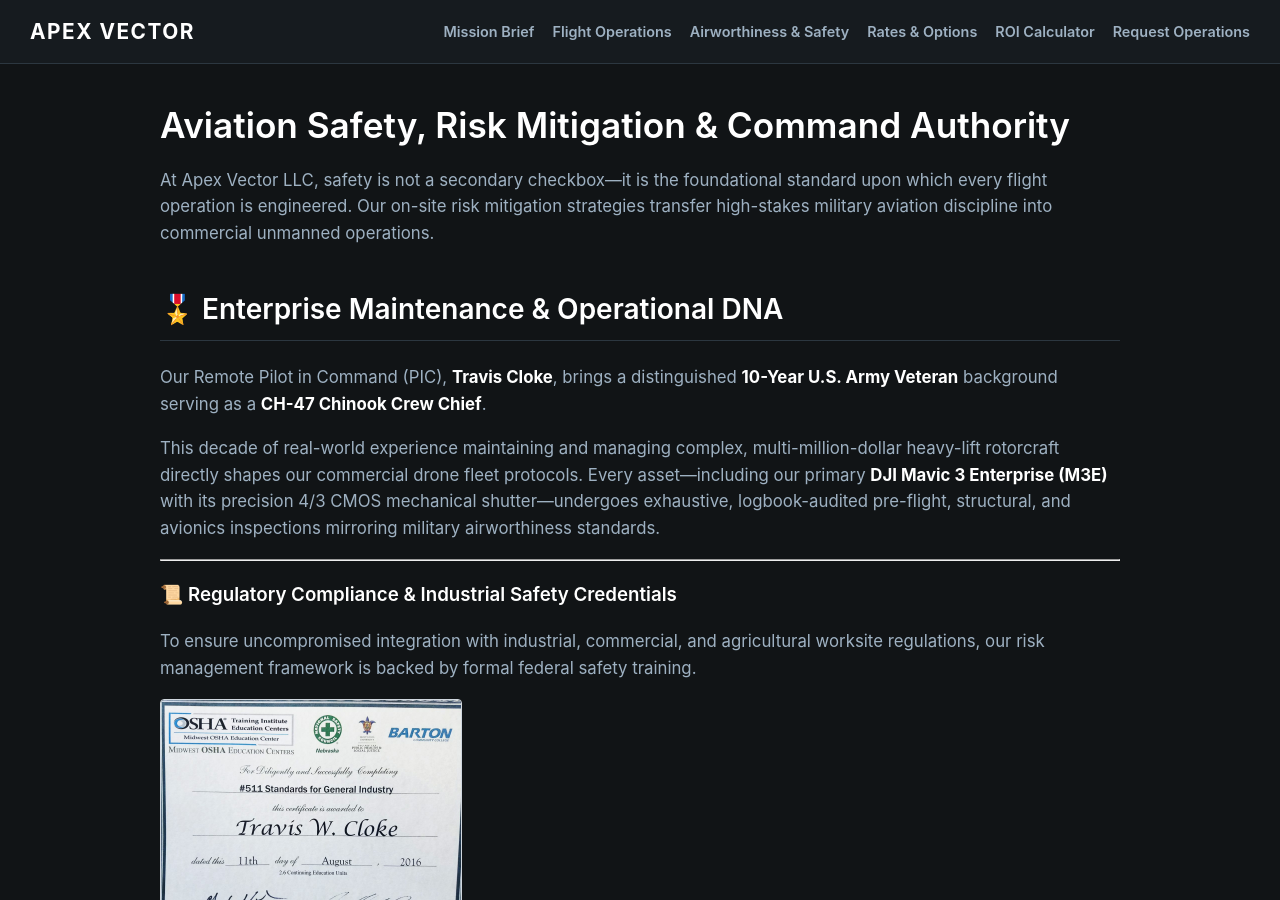
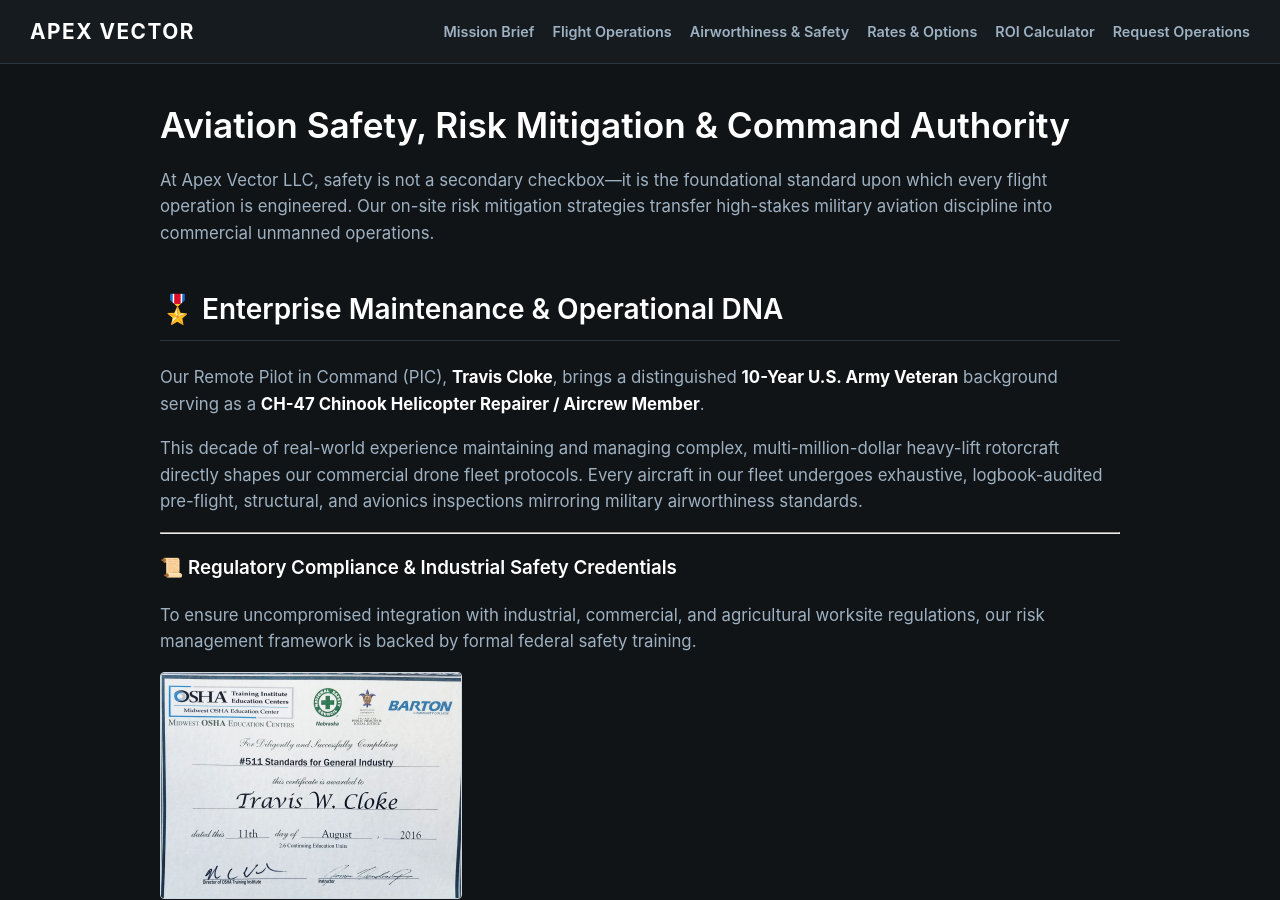
Before and after one commit to traviscloke126/traviscloke126.github.io, a Jekyll site: the page built from safety.md, in a window 1280 px wide and 900 px high. Built offline with Jekyll 4.4.1, drawn with Linux system fonts in a browser that asks for light colours; some of the changed text lies outside the part shown.

Commit message:
Update Army title, insurance badge, and make drone wording brand-neutral
Co-Authored-By: Claude Opus 5.5 <noreply@anthropic.com>
Claude-Session: https://claude.ai/code/session_01WzrCQssDoArNWyaw3z2fdp

```diff
--- a/_layouts/default.html
+++ b/_layouts/default.html
@@ -352,7 +352,7 @@
     <div class="trust-badges">
       <div class="badge gold">U.S. Veteran-Owned Small Business</div>
       <div class="badge">FAA Part 107 Certified</div>
-      <div class="badge">Fully Insured Active Operations</div>
+      <div class="badge">Insured on Every Mission</div>
     </div>
     <br><br>
     &copy; 2027 Apex Vector LLC. All Rights Reserved.<br>
--- a/pricing.html
+++ b/pricing.html
@@ -195,7 +195,7 @@ function runGraphicsEngine() {
   ctx.closePath();
   ctx.fill();
 
-  // Draw Mavic 3 Enterprise Chassis
+  // Draw drone chassis
   ctx.fillStyle = '#1f242c';
   ctx.fillRect(dronePos.x - 16, dronePos.y - 4, 32, 8);
   ctx.fillStyle = droneColor;
--- a/safety.md
+++ b/safety.md
@@ -10,9 +10,9 @@ At Apex Vector LLC, safety is not a secondary checkbox—it is the foundational
 
 ## 🎖️ Enterprise Maintenance & Operational DNA
 
-Our Remote Pilot in Command (PIC), **Travis Cloke**, brings a distinguished **10-Year U.S. Army Veteran** background serving as a **CH-47 Chinook Crew Chief**.
+Our Remote Pilot in Command (PIC), **Travis Cloke**, brings a distinguished **10-Year U.S. Army Veteran** background serving as a **CH-47 Chinook Helicopter Repairer / Aircrew Member**.
 
-This decade of real-world experience maintaining and managing complex, multi-million-dollar heavy-lift rotorcraft directly shapes our commercial drone fleet protocols. Every asset—including our primary **DJI Mavic 3 Enterprise (M3E)** with its precision 4/3 CMOS mechanical shutter—undergoes exhaustive, logbook-audited pre-flight, structural, and avionics inspections mirroring military airworthiness standards.
+This decade of real-world experience maintaining and managing complex, multi-million-dollar heavy-lift rotorcraft directly shapes our commercial drone fleet protocols. Every aircraft in our fleet undergoes exhaustive, logbook-audited pre-flight, structural, and avionics inspections mirroring military airworthiness standards.
 
 ---
 
```
Also changed, not shown: index.md (+1 -1 lines).
